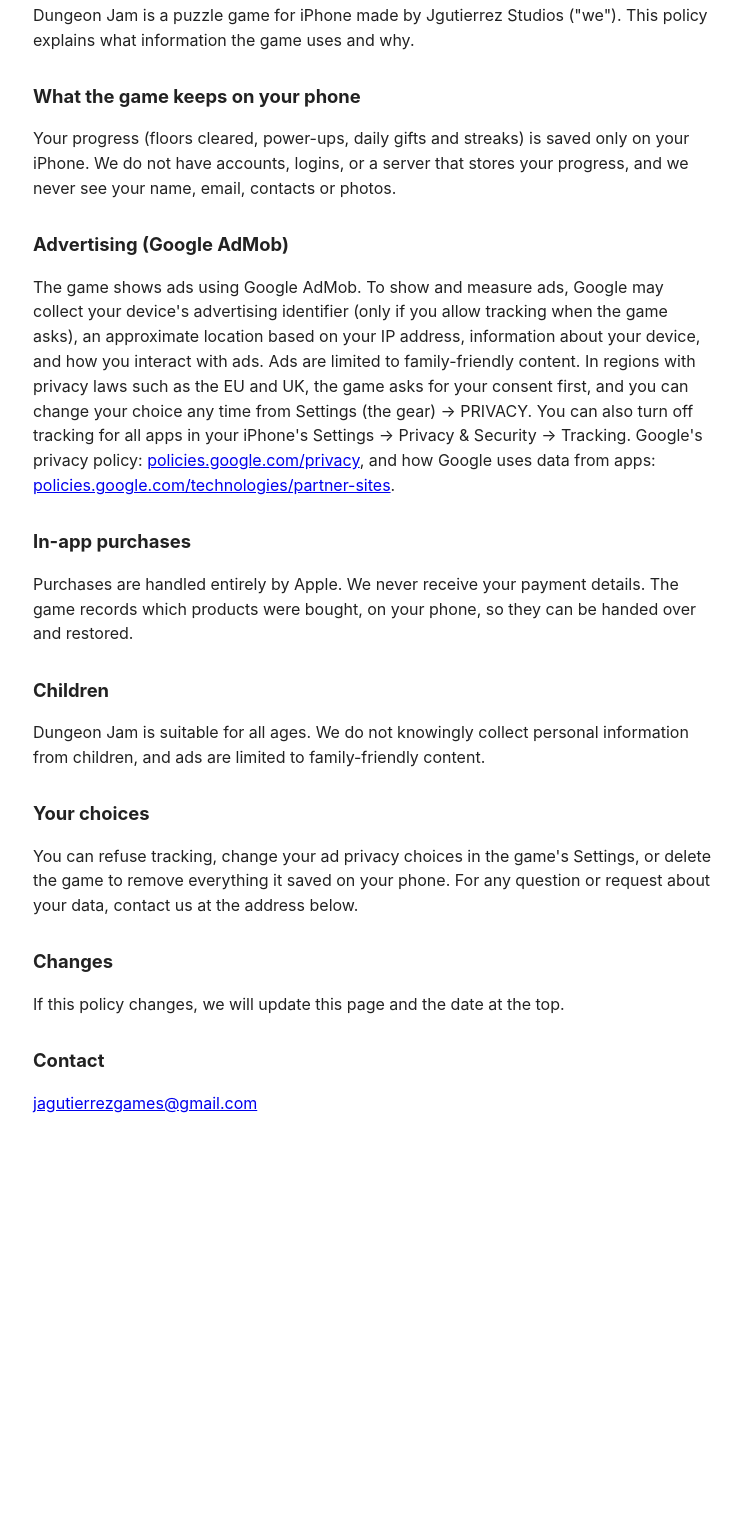
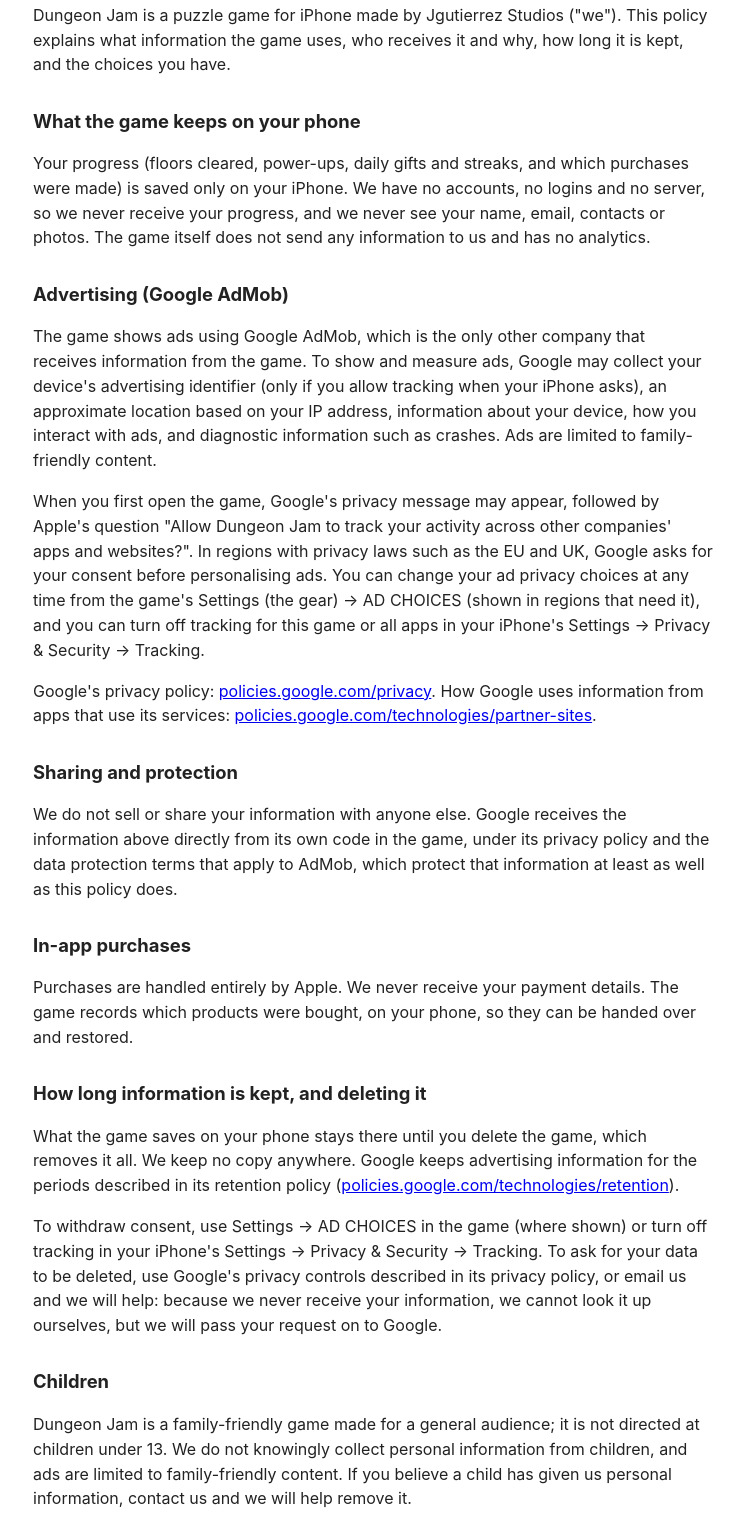
Before and after one commit to gutierrezjose13/gutierrezjose13.github.io, a plain HTML site: page privacy.html in a window 1280 px wide. Shown: the part 136-1650 px from the top of the page, without its empty margins (267-1009 px from the left). Before the commit the page ends 1292 px from the top, so only its background shows below. Drawn offline with Linux system fonts and the light colour scheme.

Commit message:
Fuller privacy policy, settings button names
Co-Authored-By: Claude Opus 5.5 <noreply@anthropic.com>
Claude-Session: https://claude.ai/code/session_016WFYAdTu2Dc3FoqmzZr82g

```diff
--- a/privacy.html
+++ b/privacy.html
@@ -14,27 +14,33 @@
 <h1>Dungeon Jam: Privacy Policy</h1>
 <p><em>Last updated: November 15, 2026</em></p>
 
-<p>Dungeon Jam is a puzzle game for iPhone made by Jgutierrez Studios ("we"). This policy explains what information the game uses and why.</p>
+<p>Dungeon Jam is a puzzle game for iPhone made by Jgutierrez Studios ("we"). This policy explains what information the game uses, who receives it and why, how long it is kept, and the choices you have.</p>
 
 <h2>What the game keeps on your phone</h2>
-<p>Your progress (floors cleared, power-ups, daily gifts and streaks) is saved only on your iPhone. We do not have accounts, logins, or a server that stores your progress, and we never see your name, email, contacts or photos.</p>
+<p>Your progress (floors cleared, power-ups, daily gifts and streaks, and which purchases were made) is saved only on your iPhone. We have no accounts, no logins and no server, so we never receive your progress, and we never see your name, email, contacts or photos. The game itself does not send any information to us and has no analytics.</p>
 
 <h2>Advertising (Google AdMob)</h2>
-<p>The game shows ads using Google AdMob. To show and measure ads, Google may collect your device's advertising identifier (only if you allow tracking when the game asks), an approximate location based on your IP address, information about your device, and how you interact with ads. Ads are limited to family-friendly content. In regions with privacy laws such as the EU and UK, the game asks for your consent first, and you can change your choice any time from Settings (the gear) → PRIVACY. You can also turn off tracking for all apps in your iPhone's Settings → Privacy &amp; Security → Tracking. Google's privacy policy: <a href="https://policies.google.com/privacy">policies.google.com/privacy</a>, and how Google uses data from apps: <a href="https://policies.google.com/technologies/partner-sites">policies.google.com/technologies/partner-sites</a>.</p>
+<p>The game shows ads using Google AdMob, which is the only other company that receives information from the game. To show and measure ads, Google may collect your device's advertising identifier (only if you allow tracking when your iPhone asks), an approximate location based on your IP address, information about your device, how you interact with ads, and diagnostic information such as crashes. Ads are limited to family-friendly content.</p>
+<p>When you first open the game, Google's privacy message may appear, followed by Apple's question "Allow Dungeon Jam to track your activity across other companies' apps and websites?". In regions with privacy laws such as the EU and UK, Google asks for your consent before personalising ads. You can change your ad privacy choices at any time from the game's Settings (the gear) → AD CHOICES (shown in regions that need it), and you can turn off tracking for this game or all apps in your iPhone's Settings → Privacy &amp; Security → Tracking.</p>
+<p>Google's privacy policy: <a href="https://policies.google.com/privacy">policies.google.com/privacy</a>. How Google uses information from apps that use its services: <a href="https://policies.google.com/technologies/partner-sites">policies.google.com/technologies/partner-sites</a>.</p>
+
+<h2>Sharing and protection</h2>
+<p>We do not sell or share your information with anyone else. Google receives the information above directly from its own code in the game, under its privacy policy and the data protection terms that apply to AdMob, which protect that information at least as well as this policy does.</p>
 
 <h2>In-app purchases</h2>
 <p>Purchases are handled entirely by Apple. We never receive your payment details. The game records which products were bought, on your phone, so they can be handed over and restored.</p>
 
+<h2>How long information is kept, and deleting it</h2>
+<p>What the game saves on your phone stays there until you delete the game, which removes it all. We keep no copy anywhere. Google keeps advertising information for the periods described in its retention policy (<a href="https://policies.google.com/technologies/retention">policies.google.com/technologies/retention</a>).</p>
+<p>To withdraw consent, use Settings → AD CHOICES in the game (where shown) or turn off tracking in your iPhone's Settings → Privacy &amp; Security → Tracking. To ask for your data to be deleted, use Google's privacy controls described in its privacy policy, or email us and we will help: because we never receive your information, we cannot look it up ourselves, but we will pass your request on to Google.</p>
+
 <h2>Children</h2>
-<p>Dungeon Jam is suitable for all ages. We do not knowingly collect personal information from children, and ads are limited to family-friendly content.</p>
-
-<h2>Your choices</h2>
-<p>You can refuse tracking, change your ad privacy choices in the game's Settings, or delete the game to remove everything it saved on your phone. For any question or request about your data, contact us at the address below.</p>
+<p>Dungeon Jam is a family-friendly game made for a general audience; it is not directed at children under 13. We do not knowingly collect personal information from children, and ads are limited to family-friendly content. If you believe a child has given us personal information, contact us and we will help remove it.</p>
 
 <h2>Changes</h2>
 <p>If this policy changes, we will update this page and the date at the top.</p>
 
 <h2>Contact</h2>
-<p><a href="mailto:jagutierrezgames@gmail.com">jagutierrezgames@gmail.com</a></p>
+<p>Jgutierrez Studios: <a href="mailto:jagutierrezgames@gmail.com">jagutierrezgames@gmail.com</a></p>
 </body>
 </html>
```
Also changed, not shown: index.html (+3 -1 lines).
